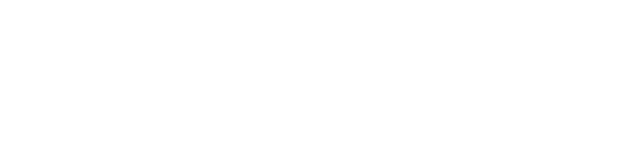
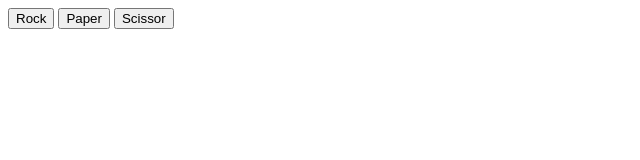
Before and after one commit to risaaak/TOPRockPaperScissors, a plain HTML site: page index.html in a window 1280 px wide. Shown: the whole page, without its empty margins (0-640 px from the left). Drawn offline with Linux system fonts and the light colour scheme.

Commit message:
Add buttons to html file

```diff
--- a/index.html
+++ b/index.html
@@ -5,9 +5,11 @@
     <meta http-equiv="X-UA-Compatible" content="IE=edge">
     <meta name="viewport" content="width=device-width, initial-scale=1.0">
     <title>Rock Paper Scissor</title>
-    <script type="text/javascript" src="script.js"></script>
+    <script type="text/javascript" src="script.js" defer></script>
 </head>
 <body>
-
+    <button id="rock">Rock</button>
+    <button id="paper">Paper</button>
+    <button id="scissor">Scissor</button>
 </body>
 </html>
```
